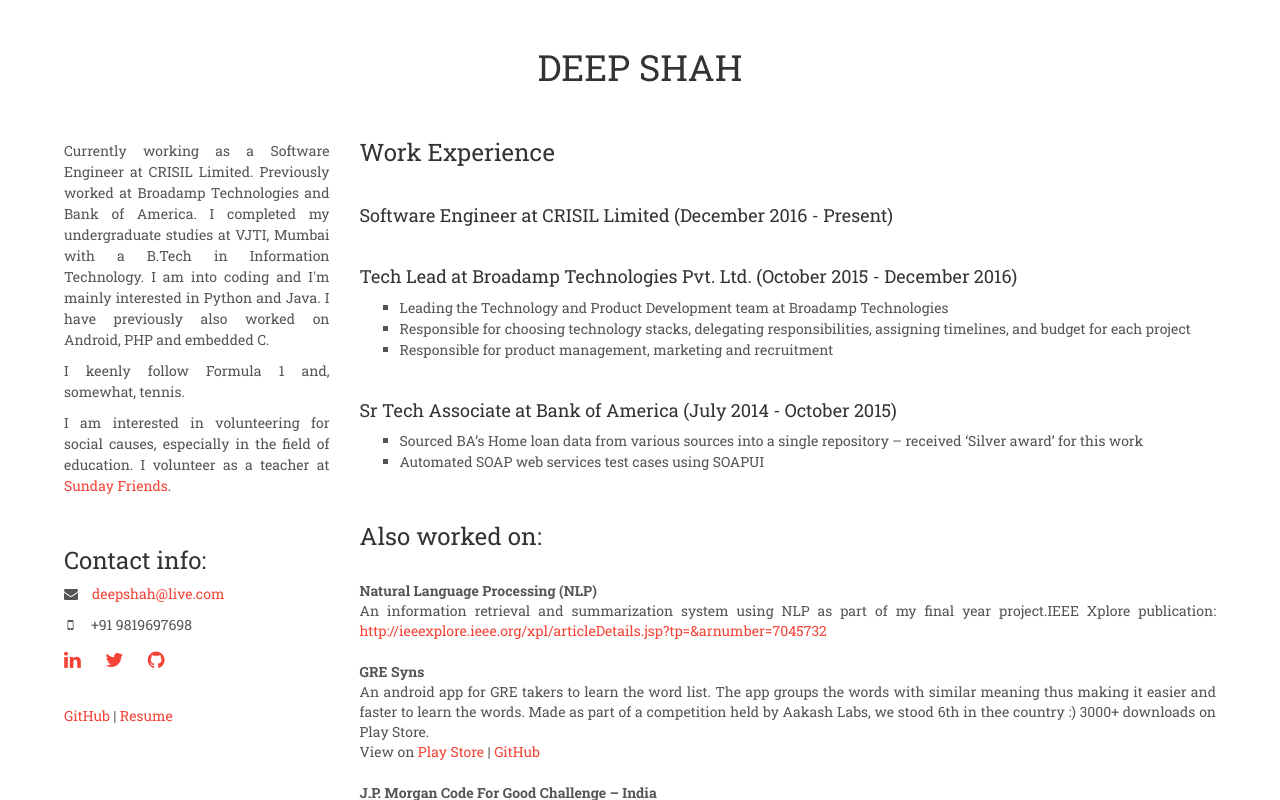
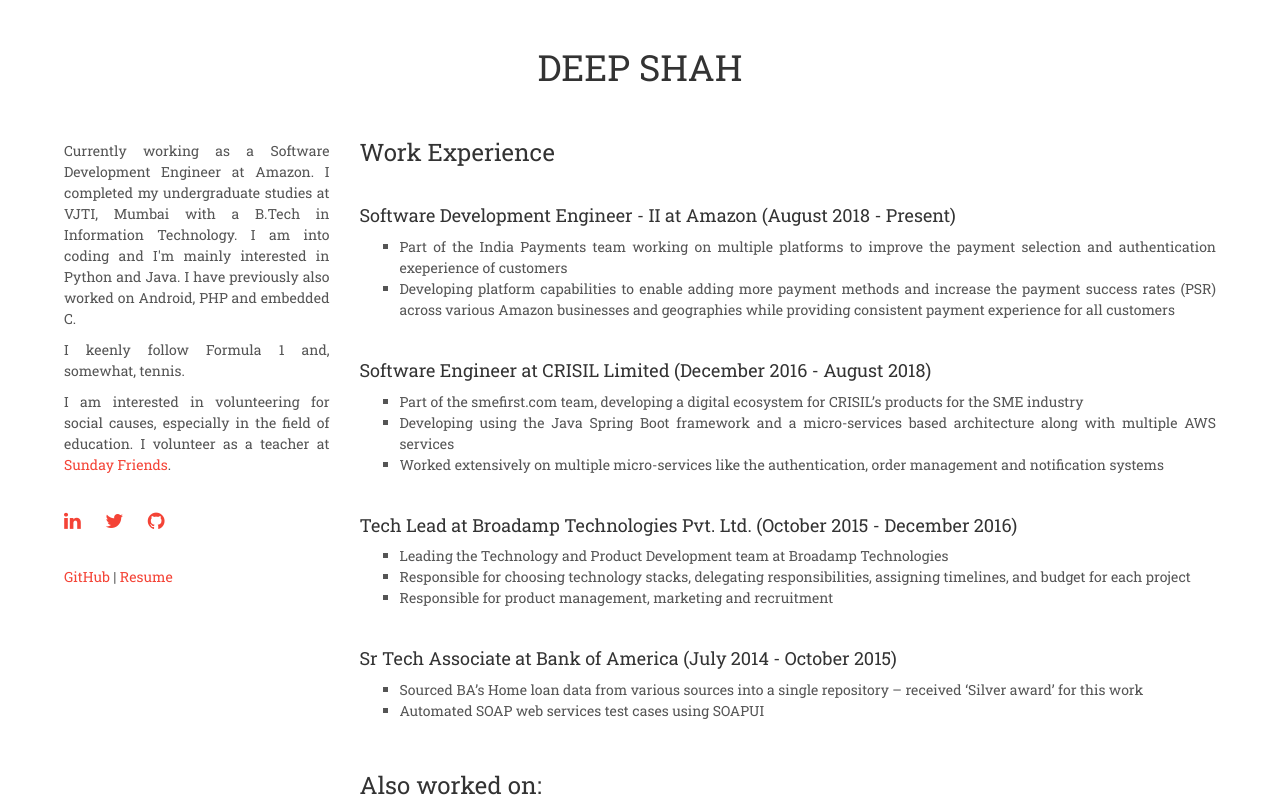
Before and after one commit to deepshah/deepshah.github.io, a plain HTML site: page index.html in a window 1280 px wide. Drawn offline with nearby package versions, Linux system fonts and the light colour scheme.

Commit message:
updated work ex

```diff
--- a/index.html
+++ b/index.html
@@ -35,13 +35,10 @@
 		<div class="row">
 			<div class="col-xs-12 col-md-3">
 				<br>
-				<p>Currently working as a Software Engineer at CRISIL Limited. Previously worked at Broadamp Technologies and Bank of America. I completed my undergraduate studies at VJTI, Mumbai with a  B.Tech in Information Technology. I am into coding and I'm mainly interested in Python and Java. I have previously also worked on Android, PHP and embedded C.</p>
+				<p>Currently working as a Software Development Engineer at Amazon. I completed my undergraduate studies at VJTI, Mumbai with a  B.Tech in Information Technology. I am into coding and I'm mainly interested in Python and Java. I have previously also worked on Android, PHP and embedded C.</p>
                 <p>I keenly follow Formula 1 and, somewhat, tennis.</p>
                 <p>I am interested in volunteering for social causes, especially in the field of education. I volunteer as a teacher at <a href="https://sundayfriends.in">Sunday Friends</a>.</p>
 				<br />
-				<h3 id="contact">Contact info:</h3>
-				<p><i class="fa fa-envelope"></i>&nbsp;&nbsp;&nbsp;&nbsp;<a href="mailto:deepshah@live.com">deepshah@live.com</a></p>
-				<p>&nbsp;<i class="fa fa-mobile"></i>&nbsp;&nbsp;&nbsp;&nbsp;&nbsp;+91 9819697698</p>
 				<p class="contact">
 					<a href="http://www.linkedin.com/in/deepshah91"><i class="fa fa-linkedin"></i></a>&nbsp;&nbsp;&nbsp;&nbsp;
 					<a href="https://twitter.com/deepshah91"><i class="fa fa-twitter"></i></a>&nbsp;&nbsp;&nbsp;&nbsp;
@@ -55,7 +52,18 @@
 			<div class="col-xs-12 col-md-9">
 				<h3>Work Experience</h3>
 				<br>
-                <h4>Software Engineer at CRISIL Limited (December 2016 - Present)</h4>
+                <h4>Software Development Engineer - II at Amazon (August 2018 - Present)</h4>
+                <ul>
+                    <li>Part of the India Payments team working on multiple platforms to improve the payment selection and authentication exeperience of customers</li>
+                    <li>Developing platform capabilities to enable adding more payment methods and increase the payment success rates (PSR) across various Amazon businesses and geographies while providing consistent payment experience for all customers</li>
+                </ul>
+                <br>
+                <h4>Software Engineer at CRISIL Limited (December 2016 - August 2018)</h4>
+                <ul>
+                    <li>Part of the smefirst.com team, developing a digital ecosystem for CRISIL’s products for the SME industry</li>
+                    <li>Developing using the Java Spring Boot framework and a micro-services based architecture along with multiple AWS services</li>
+                    <li>Worked extensively on multiple micro-services like the authentication, order management and notification systems</li>
+                </ul>
                 <br>
                 <h4>Tech Lead at Broadamp Technologies Pvt. Ltd. (October 2015 - December 2016)</h4>
                 <ul>
```
